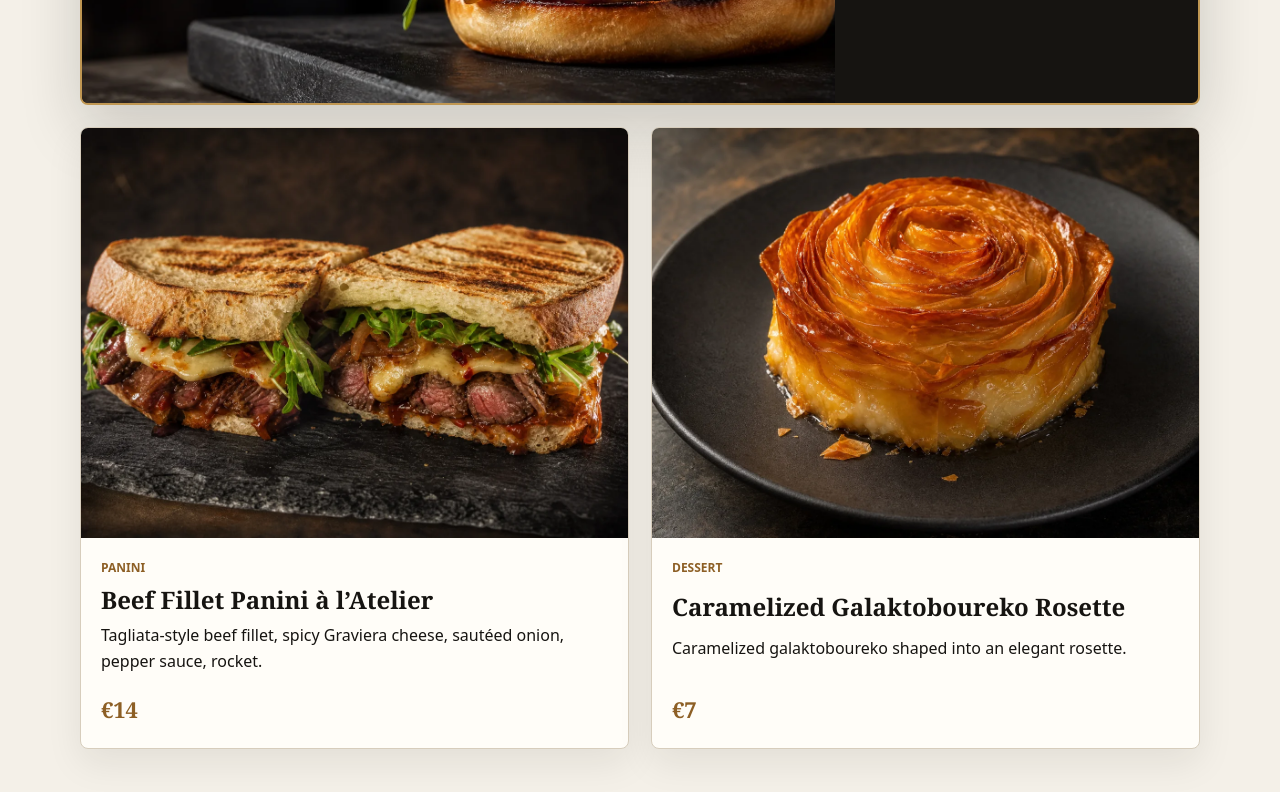
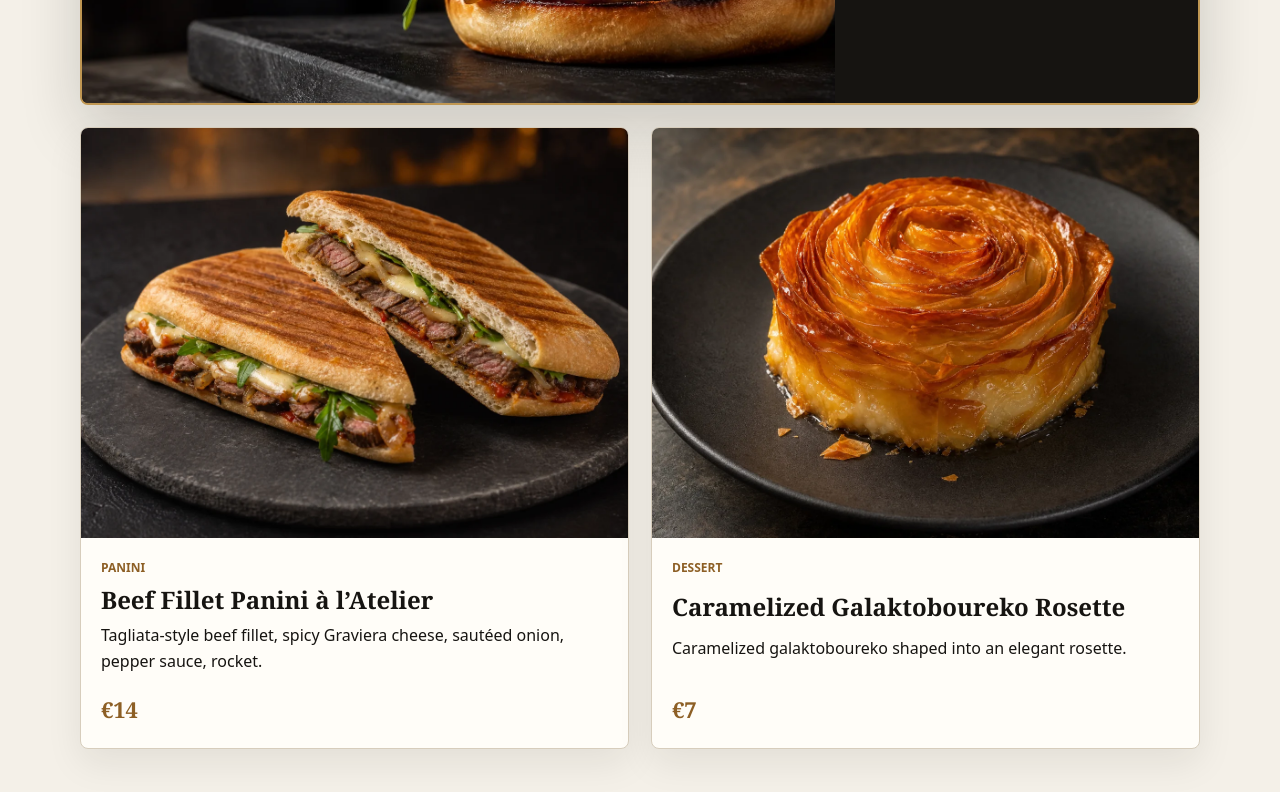
Before and after one commit to Anthoulis/ATELIER, a plain HTML site: page index.html in a window 1280 px wide. Shown: the part 1526-2318 px from the top of the page. Drawn offline with Linux system fonts and the light colour scheme.

Commit message:
Replace panini signature image

```diff
--- a/index.html
+++ b/index.html
@@ -161,7 +161,7 @@
             <div class="signature-card__media-frame">
               <img
                 class="signature-card__media"
-                src="assets/images/food/beef-fillet-panini-atelier.webp"
+                src="assets/images/food/beef-fillet-panini-atelier-v2.webp"
                 width="1200"
                 height="900"
                 alt=""
```
Also changed, not shown: assets/images/food/beef-fillet-panini-atelier-v2.webp (added).
